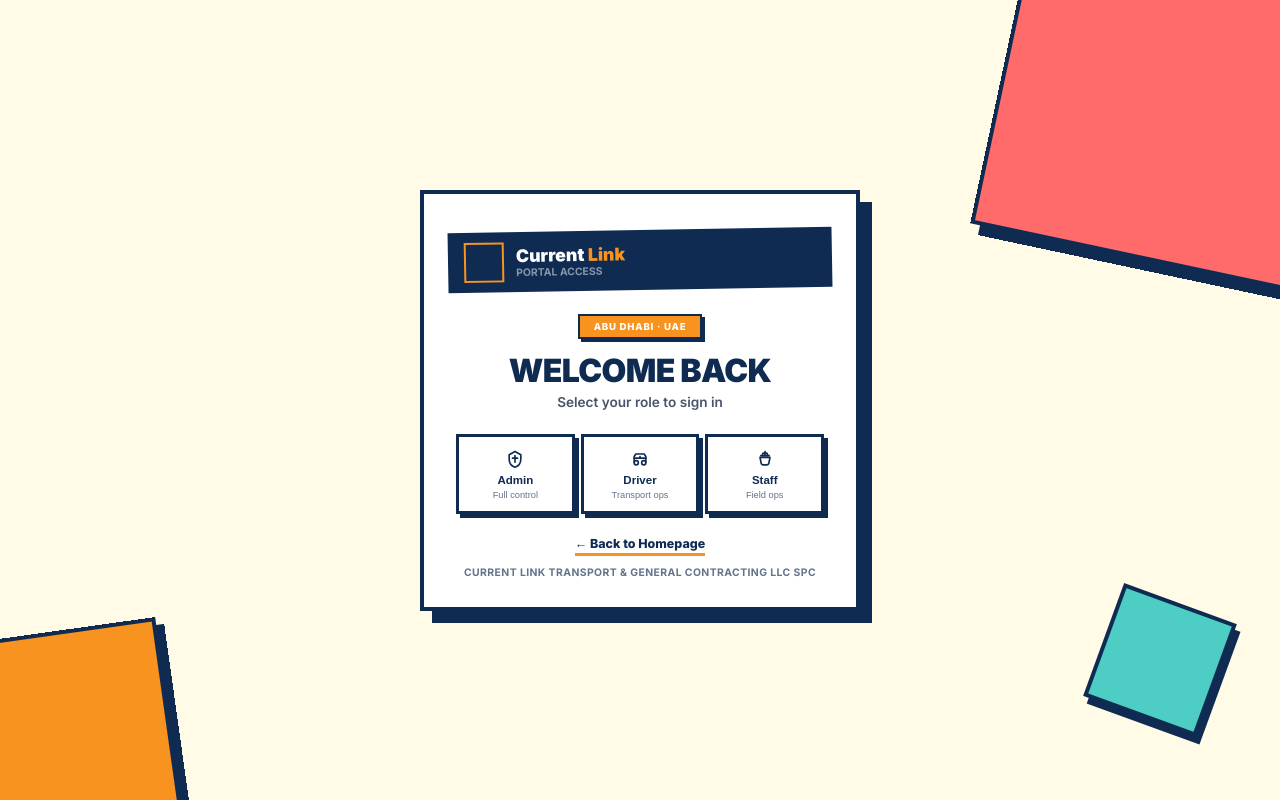
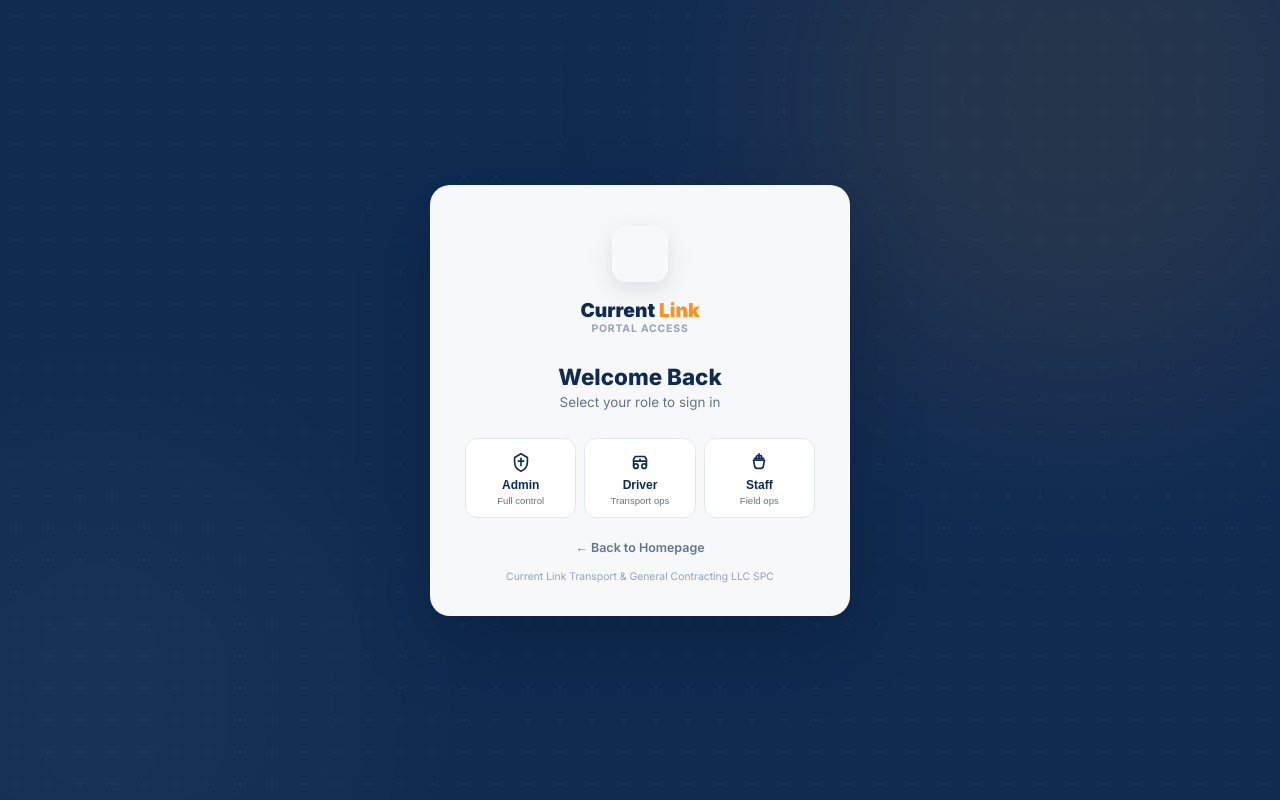
Before and after one commit to viki863-star/current-link-payroll, a Flask app: page /login in a window 1280 px wide. Run offline with Flask 3, Linux system fonts and the light colour scheme; parts of the project's set-up code (start-up, migrations or seed data) failed here and were passed over; some libraries are stand-ins or nearby versions; grey boxes are pictures that could not be loaded.

Commit message:
redesign: full viewport login with dot grid, centered card, scale-in animation

```diff
--- a/app/templates/login.html
+++ b/app/templates/login.html
@@ -17,327 +17,289 @@
             display: flex;
             align-items: center;
             justify-content: center;
-            background: #FFFBE6;
-            padding: 24px;
+            background: #0F2B52;
             position: relative;
+            overflow: hidden;
         }
 
-        /* ── Brutal background shapes ── */
-        .brutal-shape {
+        /* ── Dot Grid ── */
+        .vp-grid {
             position: fixed;
+            inset: 0;
+            background-image: radial-gradient(circle, rgba(255,255,255,0.08) 1px, transparent 1px);
+            background-size: 32px 32px;
+            z-index: 0;
+            pointer-events: none;
+        }
+
+        /* ── Gradient Orbs ── */
+        .vp-orb {
+            position: fixed;
+            border-radius: 50%;
+            filter: blur(120px);
             pointer-events: none;
             z-index: 0;
         }
-        .brutal-shape-1 {
-            width: 320px; height: 320px;
-            background: #FF6B6B;
-            border: 4px solid #0F2B52;
-            transform: rotate(12deg);
-            top: -60px; right: -40px;
-            box-shadow: 10px 10px 0 #0F2B52;
+        .vp-orb-1 {
+            width: 600px; height: 600px;
+            background: rgba(247,147,30,0.10);
+            top: -200px; right: -100px;
         }
-        .brutal-shape-2 {
-            width: 200px; height: 200px;
-            background: #F7931E;
-            border: 4px solid #0F2B52;
-            transform: rotate(-8deg);
-            bottom: -30px; left: -30px;
-            box-shadow: 8px 8px 0 #0F2B52;
-        }
-        .brutal-shape-3 {
-            width: 120px; height: 120px;
-            background: #4ECDC4;
-            border: 4px solid #0F2B52;
-            transform: rotate(20deg);
-            bottom: 80px; right: 60px;
-            box-shadow: 6px 6px 0 #0F2B52;
+        .vp-orb-2 {
+            width: 500px; height: 500px;
+            background: rgba(255,255,255,0.04);
+            bottom: -150px; left: -150px;
         }
 
         /* ── Flash ── */
-        .brutal-flash {
-            position: fixed; top: 24px; left: 50%;
+        .vp-flash {
+            position: fixed; top: 28px; left: 50%;
             transform: translateX(-50%); z-index: 9999;
             max-width: 420px; width: 90%;
         }
-        .brutal-flash > div {
-            background: #fff; border: 3px solid #0F2B52;
-            border-left: 6px solid #ef4444;
-            padding: 13px 16px;
-            box-shadow: 5px 5px 0 #0F2B52;
+        .vp-flash > div {
+            background: rgba(255,255,255,0.97);
+            backdrop-filter: blur(12px);
+            border-left: 4px solid #ef4444;
+            padding: 13px 18px;
+            border-radius: 12px;
+            box-shadow: 0 12px 40px rgba(0,0,0,0.18);
             margin-bottom: 6px;
-            font-size: 0.84rem; font-weight: 600; color: #0F2B52;
+            font-size: 0.84rem;
+            font-weight: 600;
+            color: #1e293b;
         }
-        .brutal-flash .success { border-left-color: #22c55e; }
+        .vp-flash .success { border-color: #22c55e; }
 
         /* ── Card ── */
-        .brutal-wrap {
+        .vp-wrap {
             position: relative;
             z-index: 2;
             width: 100%;
+            padding: 24px;
             display: flex;
             justify-content: center;
+            animation: vpFadeIn 0.5s ease both;
         }
-        .brutal-card {
+        @keyframes vpFadeIn {
+            from { opacity: 0; transform: scale(0.95) translateY(12px); }
+            to { opacity: 1; transform: scale(1) translateY(0); }
+        }
+        .vp-card {
             width: 100%;
-            max-width: 440px;
-            background: #fff;
-            border: 4px solid #0F2B52;
-            box-shadow: 12px 12px 0 #0F2B52;
-            padding: 36px 32px 28px;
+            max-width: 420px;
+            background: rgba(255,255,255,0.97);
+            backdrop-filter: blur(20px);
+            border-radius: 20px;
+            padding: 40px 34px 32px;
+            box-shadow: 0 30px 80px rgba(0,0,0,0.20);
+            border: 1px solid rgba(255,255,255,0.15);
         }
 
-        .brutal-brand {
-            display: flex;
-            align-items: center;
-            gap: 12px;
-            margin-bottom: 24px;
-            background: #0F2B52;
-            padding: 10px 16px;
-            margin-left: -8px;
-            margin-right: -8px;
-            transform: rotate(-1deg);
+        .vp-brand {
+            text-align: center;
+            margin-bottom: 28px;
         }
-        .brutal-brand video {
-            width: 40px; height: 40px;
-            border: 2px solid #F7931E;
+        .vp-brand video {
+            width: 56px;
+            height: 56px;
+            border-radius: 14px;
+            margin-bottom: 12px;
+            box-shadow: 0 8px 24px rgba(15,43,82,0.12);
         }
-        .brutal-brand-text {
+        .vp-brand-name {
             font-size: 0.65rem;
             font-weight: 700;
-            color: rgba(255,255,255,0.5);
+            color: #94a3b8;
             text-transform: uppercase;
+            letter-spacing: 0.08em;
         }
-        .brutal-brand-text strong {
+        .vp-brand-name strong {
             display: block;
-            font-size: 1.1rem;
+            font-size: 1.2rem;
             font-weight: 900;
-            color: #fff;
+            color: #0F2B52;
+            letter-spacing: 0;
             text-transform: none;
         }
-        .brutal-brand-text strong span { color: #F7931E; }
+        .vp-brand-name strong span { color: #F7931E; }
 
-        .brutal-head {
+        .vp-head {
             text-align: center;
-            margin-bottom: 24px;
+            margin-bottom: 28px;
         }
-        .brutal-eyebrow {
-            display: inline-block;
-            background: #F7931E;
-            color: #fff;
-            font-size: 0.6rem;
+        .vp-head h2 {
+            font-size: 1.4rem;
             font-weight: 800;
-            letter-spacing: 0.08em;
-            padding: 5px 14px;
-            border: 2px solid #0F2B52;
-            box-shadow: 3px 3px 0 #0F2B52;
-            margin-bottom: 12px;
-            text-transform: uppercase;
-        }
-        .brutal-head h2 {
-            font-size: 2rem;
-            font-weight: 900;
             color: #0F2B52;
             margin-bottom: 4px;
-            text-transform: uppercase;
-            letter-spacing: -0.02em;
         }
-        .brutal-head p {
-            font-size: 0.85rem;
-            color: #475569;
-            font-weight: 600;
+        .vp-head p {
+            font-size: 0.84rem;
+            color: #64748b;
         }
 
-        .brutal-form { display: grid; gap: 18px; }
-        .brutal-form label {
-            font-size: 0.78rem;
-            font-weight: 800;
+        .vp-form { display: grid; gap: 18px; }
+        .vp-form label {
+            font-size: 0.8rem;
+            font-weight: 700;
             color: #0F2B52;
             display: block;
             margin-bottom: 5px;
-            text-transform: uppercase;
-            letter-spacing: 0.04em;
         }
-        .brutal-form input {
+        .vp-form input {
             width: 100%;
             padding: 13px 16px;
-            border: 3px solid #0F2B52;
+            border: 1.5px solid #e2e8f0;
+            border-radius: 12px;
             font-size: 0.88rem;
             color: #0F2B52;
+            background: #f8fafc;
+            outline: none;
+            transition: all 0.2s;
+            font-family: 'Inter', sans-serif;
+        }
+        .vp-form input:focus {
+            border-color: #F7931E;
+            box-shadow: 0 0 0 4px rgba(247,147,30,0.10);
             background: #fff;
-            outline: none;
-            font-family: 'Inter', sans-serif;
-            font-weight: 600;
-            transition: box-shadow 0.15s, transform 0.15s;
         }
-        .brutal-form input:focus {
-            box-shadow: 5px 5px 0 #F7931E;
-            transform: translate(-2px, -2px);
+        .vp-form input::placeholder { color: #94a3b8; }
+
+        .vp-role-grid {
+            display: flex;
+            gap: 8px;
         }
-        .brutal-form input::placeholder {
-            color: #94a3b8;
-            font-weight: 500;
-        }
-
-        .brutal-role-grid {
-            display: flex;
-            gap: 6px;
-        }
-        .brutal-role {
+        .vp-role {
             flex: 1;
             text-align: center;
-            padding: 12px 4px 10px;
-            border: 3px solid #0F2B52;
+            padding: 12px 6px 10px;
+            border: 1.5px solid #e2e8f0;
+            border-radius: 12px;
             cursor: pointer;
-            transition: all 0.15s;
+            transition: all 0.25s;
             background: #fff;
             user-select: none;
-            box-shadow: 4px 4px 0 #0F2B52;
         }
-        .brutal-role:hover {
-            transform: translate(-2px, -2px);
-            box-shadow: 6px 6px 0 #0F2B52;
+        .vp-role:hover { border-color: #F7931E; background: #fffaf2; }
+        .vp-role.is-active {
+            border-color: #F7931E;
+            background: linear-gradient(180deg, #fff6e8, #ffedd5);
+            box-shadow: 0 0 0 3px rgba(247,147,30,0.10);
         }
-        .brutal-role.is-active {
-            background: #0F2B52;
-            box-shadow: 4px 4px 0 #F7931E;
-            transform: translate(-2px, -2px);
-        }
-        .brutal-role svg {
-            width: 20px; height: 20px;
+        .vp-role svg {
+            width: 22px; height: 22px;
             color: #0F2B52;
             display: block; margin: 0 auto 5px;
         }
-        .brutal-role.is-active svg { color: #F7931E; }
-        .brutal-role strong {
+        .vp-role.is-active svg { color: #F7931E; }
+        .vp-role strong {
             display: block;
-            font-size: 0.72rem;
-            font-weight: 800;
+            font-size: 0.75rem;
+            font-weight: 700;
             color: #0F2B52;
         }
-        .brutal-role.is-active strong { color: #fff; }
-        .brutal-role span {
-            font-size: 0.58rem;
+        .vp-role span {
+            font-size: 0.6rem;
             color: #64748b;
         }
-        .brutal-role.is-active span { color: rgba(255,255,255,0.6); }
 
-        .brutal-stage { display: none; }
-        .brutal-stage.is-visible { display: grid; gap: 16px; }
-        .brutal-stage-note {
+        .vp-stage { display: none; }
+        .vp-stage.is-visible { display: grid; gap: 16px; animation: vpSlideUp 0.3s ease both; }
+        @keyframes vpSlideUp {
+            from { opacity: 0; transform: translateY(8px); }
+            to { opacity: 1; transform: translateY(0); }
+        }
+        .vp-stage-note {
             font-size: 0.74rem;
-            color: #475569;
+            color: #64748b;
             line-height: 1.5;
             text-align: center;
-            font-weight: 600;
-            background: #FEF9C3;
-            padding: 8px 12px;
-            border: 2px solid #0F2B52;
         }
-        .brutal-fields { display: none; }
-        .brutal-fields.is-active { display: block; }
-        .brutal-fields.is-active input { margin-bottom: 12px; }
-        .brutal-fields.is-active input:last-child { margin-bottom: 0; }
+        .vp-fields { display: none; }
+        .vp-fields.is-active { display: block; }
+        .vp-fields.is-active input { margin-bottom: 12px; }
+        .vp-fields.is-active input:last-child { margin-bottom: 0; }
 
-        .brutal-options {
+        .vp-options {
             display: flex;
             align-items: center;
             justify-content: space-between;
             gap: 12px;
             flex-wrap: wrap;
         }
-        .brutal-remember {
+        .vp-remember {
             display: inline-flex;
             align-items: center;
-            gap: 8px;
+            gap: 7px;
+            font-size: 0.78rem;
+            color: #475569;
+        }
+        .vp-remember input { width: 14px; height: 14px; accent-color: #F7931E; }
+        .vp-forgot {
             font-size: 0.76rem;
             font-weight: 700;
-            color: #0F2B52;
+            color: #F7931E;
+            text-decoration: none;
         }
-        .brutal-remember input {
-            width: 16px; height: 16px;
-            accent-color: #F7931E;
-            border: 2px solid #0F2B52;
+        .vp-forgot:hover { color: #d47c10; }
+
+        .vp-submit {
+            width: 100%;
+            padding: 14px;
+            border: none;
+            border-radius: 12px;
+            background: linear-gradient(135deg, #F7931E 0%, #e67e0d 100%);
+            color: #fff;
+            font-size: 0.92rem;
+            font-weight: 800;
+            cursor: pointer;
+            letter-spacing: 0.01em;
+            transition: all 0.2s;
+            box-shadow: 0 8px 24px rgba(247,147,30,0.25);
         }
-        .brutal-forgot {
-            font-size: 0.76rem;
-            font-weight: 800;
-            color: #0F2B52;
-            text-decoration: none;
-            border-bottom: 3px solid #F7931E;
-            padding-bottom: 2px;
-        }
-        .brutal-forgot:hover { color: #F7931E; }
-
-        .brutal-submit {
-            width: 100%;
-            padding: 15px;
-            border: 3px solid #0F2B52;
-            background: #F7931E;
-            color: #fff;
-            font-size: 0.95rem;
-            font-weight: 900;
-            cursor: pointer;
-            text-transform: uppercase;
-            letter-spacing: 0.04em;
-            transition: all 0.15s;
-            box-shadow: 6px 6px 0 #0F2B52;
-        }
-        .brutal-submit:hover {
-            transform: translate(-3px, -3px);
-            box-shadow: 9px 9px 0 #0F2B52;
-        }
-        .brutal-submit:active {
-            transform: translate(0, 0);
-            box-shadow: 2px 2px 0 #0F2B52;
+        .vp-submit:hover {
+            transform: translateY(-2px);
+            box-shadow: 0 12px 32px rgba(247,147,30,0.30);
         }
 
-        .brutal-back {
+        .vp-back {
             text-align: center;
             margin-top: 18px;
         }
-        .brutal-back a {
+        .vp-back a {
             font-size: 0.78rem;
-            color: #0F2B52;
+            color: #64748b;
             text-decoration: none;
-            font-weight: 800;
-            border-bottom: 3px solid #F7931E;
-            padding-bottom: 2px;
+            font-weight: 600;
         }
-        .brutal-back a:hover { color: #F7931E; }
+        .vp-back a:hover { color: #0F2B52; }
 
-        .brutal-footer {
+        .vp-footer {
             text-align: center;
             margin-top: 14px;
             font-size: 0.65rem;
-            font-weight: 700;
-            color: #64748b;
-            text-transform: uppercase;
-            letter-spacing: 0.04em;
+            color: #94a3b8;
         }
 
         @media (max-width: 500px) {
-            .brutal-card { padding: 24px 16px 20px; box-shadow: 8px 8px 0 #0F2B52; }
-            .brutal-head h2 { font-size: 1.5rem; }
-            .brutal-role { padding: 10px 2px 8px; }
-            .brutal-role strong { font-size: 0.62rem; }
-            .brutal-role span { display: none; }
-            .brutal-role svg { width: 18px; height: 18px; }
-            .brutal-brand { margin-left: -4px; margin-right: -4px; padding: 8px 12px; }
-            .brutal-brand video { width: 34px; height: 34px; }
-            .brutal-brand-text strong { font-size: 0.95rem; }
-            .brutal-shape-1 { width: 180px; height: 180px; }
-            .brutal-shape-2 { width: 120px; height: 120px; }
-            .brutal-shape-3 { display: none; }
+            .vp-card { padding: 28px 18px 24px; border-radius: 16px; }
+            .vp-brand video { width: 46px; height: 46px; }
+            .vp-head h2 { font-size: 1.15rem; }
+            .vp-role { padding: 10px 4px 8px; }
+            .vp-role strong { font-size: 0.65rem; }
+            .vp-role span { display: none; }
+            .vp-role svg { width: 18px; height: 18px; }
         }
     </style>
 </head>
 <body>
 
-<div class="brutal-shape brutal-shape-1"></div>
-<div class="brutal-shape brutal-shape-2"></div>
-<div class="brutal-shape brutal-shape-3"></div>
+<div class="vp-grid"></div>
+<div class="vp-orb vp-orb-1"></div>
+<div class="vp-orb vp-orb-2"></div>
 
-<div class="brutal-flash" id="brutalFlash">
+<div class="vp-flash" id="vpFlash">
     {% with messages = get_flashed_messages(with_categories=true) %}
         {% if messages %}
             {% for category, message in messages %}
@@ -347,48 +309,47 @@
     {% endwith %}
 </div>
 
-<div class="brutal-wrap">
-    <div class="brutal-card">
-        <div class="brutal-brand">
-            <video autoplay loop muted playsinline width="40" height="40">
+<div class="vp-wrap">
+    <div class="vp-card">
+        <div class="vp-brand">
+            <video autoplay loop muted playsinline width="56" height="56">
                 <source src="{{ url_for('static', filename='logo.mp4') }}" type="video/mp4">
             </video>
-            <div class="brutal-brand-text">
+            <div class="vp-brand-name">
                 <strong>Current <span>Link</span></strong>
                 PORTAL ACCESS
             </div>
         </div>
 
-        <div class="brutal-head">
-            <div class="brutal-eyebrow">ABU DHABI · UAE</div>
+        <div class="vp-head">
             <h2>Welcome Back</h2>
             <p>Select your role to sign in</p>
         </div>
 
         {% set initial_role = selected_role if request.method == "POST" else "" %}
-        <form class="brutal-form" method="POST" autocomplete="off">
+        <form class="vp-form" method="POST" autocomplete="off">
             <input type="hidden" name="csrf_token" value="{{ csrf_token() }}">
-            <input type="hidden" name="role" id="brutalRole" value="{{ initial_role }}">
+            <input type="hidden" name="role" id="vpRole" value="{{ initial_role }}">
 
-            <div class="brutal-role-grid" role="group" aria-label="Select role">
-                <button type="button" class="brutal-role" data-role="admin">
-                    <svg viewBox="0 0 24 24" fill="none" stroke="currentColor" stroke-width="2" stroke-linecap="round" stroke-linejoin="round">
+            <div class="vp-role-grid" role="group" aria-label="Select role">
+                <button type="button" class="vp-role" data-role="admin">
+                    <svg viewBox="0 0 24 24" fill="none" stroke="currentColor" stroke-width="1.8" stroke-linecap="round" stroke-linejoin="round">
                         <path d="M12 3l7 4v5c0 5-3.4 8.7-7 10-3.6-1.3-7-5-7-10V7l7-4z"/>
                         <path d="M12 8v8"/><path d="M9 11h6"/>
                     </svg>
                     <strong>Admin</strong>
                     <span>Full control</span>
                 </button>
-                <button type="button" class="brutal-role" data-role="driver">
-                    <svg viewBox="0 0 24 24" fill="none" stroke="currentColor" stroke-width="2" stroke-linecap="round" stroke-linejoin="round">
+                <button type="button" class="vp-role" data-role="driver">
+                    <svg viewBox="0 0 24 24" fill="none" stroke="currentColor" stroke-width="1.8" stroke-linecap="round" stroke-linejoin="round">
                         <circle cx="7.5" cy="16.5" r="2.5"/><circle cx="16.5" cy="16.5" r="2.5"/>
                         <path d="M5 16V9l2-3h10l2 3v7"/><path d="M5 11h14"/><path d="M12 11v-2"/>
                     </svg>
                     <strong>Driver</strong>
                     <span>Transport ops</span>
                 </button>
-                <button type="button" class="brutal-role" data-role="technician">
-                    <svg viewBox="0 0 24 24" fill="none" stroke="currentColor" stroke-width="2" stroke-linecap="round" stroke-linejoin="round">
+                <button type="button" class="vp-role" data-role="technician">
+                    <svg viewBox="0 0 24 24" fill="none" stroke="currentColor" stroke-width="1.8" stroke-linecap="round" stroke-linejoin="round">
                         <path d="M12 3v5"/><path d="M7 8h10"/>
                         <path d="M9 8V6.5a1.5 1.5 0 0 1 1.5-1.5h3A1.5 1.5 0 0 1 15 6.5V8"/>
                         <path d="M6 10h12l-1.2 6.1A3 3 0 0 1 13.9 19H10.1a3 3 0 0 1-2.9-2.9L6 10z"/>
@@ -398,54 +359,54 @@
                 </button>
             </div>
 
-            <div class="brutal-stage" id="brutalStage">
-                <p class="brutal-stage-note" id="brutalNote">Choose a role above.</p>
+            <div class="vp-stage" id="vpStage">
+                <p class="vp-stage-note" id="vpNote">Choose a role above.</p>
 
-                <div class="brutal-fields" data-group="admin">
-                    <label for="brutalAdminPass">Password</label>
-                    <input type="password" id="brutalAdminPass" name="password" placeholder="Enter admin password">
+                <div class="vp-fields" data-group="admin">
+                    <label for="vpAdminPass">Password</label>
+                    <input type="password" id="vpAdminPass" name="password" placeholder="Enter admin password">
                 </div>
-                <div class="brutal-fields" data-group="driver">
-                    <label for="brutalDriverPhone">Phone Number</label>
-                    <input type="text" id="brutalDriverPhone" name="phone_number" placeholder="Enter phone number" inputmode="tel">
-                    <label for="brutalDriverPin">Password / PIN</label>
-                    <input type="password" id="brutalDriverPin" name="driver_pin" placeholder="Enter your PIN" inputmode="numeric">
+                <div class="vp-fields" data-group="driver">
+                    <label for="vpDriverPhone">Phone Number</label>
+                    <input type="text" id="vpDriverPhone" name="phone_number" placeholder="Enter phone number" inputmode="tel">
+                    <label for="vpDriverPin">Password / PIN</label>
+                    <input type="password" id="vpDriverPin" name="driver_pin" placeholder="Enter your PIN" inputmode="numeric">
                 </div>
-                <div class="brutal-fields" data-group="technician">
-                    <label for="brutalStaffUser">Username / Email</label>
-                    <input type="text" id="brutalStaffUser" name="user_id" placeholder="Enter your username or email">
-                    <label for="brutalStaffPass">Password</label>
-                    <input type="password" id="brutalStaffPass" name="password" placeholder="Enter your password">
+                <div class="vp-fields" data-group="technician">
+                    <label for="vpStaffUser">Username / Email</label>
+                    <input type="text" id="vpStaffUser" name="user_id" placeholder="Enter your username or email">
+                    <label for="vpStaffPass">Password</label>
+                    <input type="password" id="vpStaffPass" name="password" placeholder="Enter your password">
                 </div>
 
-                <div class="brutal-options">
-                    <label class="brutal-remember">
+                <div class="vp-options">
+                    <label class="vp-remember">
                         <input type="checkbox" name="remember_me" value="1">
                         <span>Remember me</span>
                     </label>
-                    <a class="brutal-forgot" id="brutalHelp" href="#">Forgot Password?</a>
+                    <a class="vp-forgot" id="vpHelp" href="#">Forgot Password?</a>
                 </div>
 
-                <button class="brutal-submit" type="submit" id="brutalSubmit" hidden>Access Portal</button>
+                <button class="vp-submit" type="submit" id="vpSubmit" hidden>Access Portal</button>
             </div>
         </form>
 
-        <div class="brutal-back">
+        <div class="vp-back">
             <a href="{{ url_for('home') }}">&larr; Back to Homepage</a>
         </div>
-        <div class="brutal-footer">Current Link Transport &amp; General Contracting LLC SPC</div>
+        <div class="vp-footer">Current Link Transport &amp; General Contracting LLC SPC</div>
     </div>
 </div>
 
 <script>
 (function(){
-    var roleInput = document.getElementById('brutalRole');
-    var stage = document.getElementById('brutalStage');
-    var note = document.getElementById('brutalNote');
-    var submit = document.getElementById('brutalSubmit');
-    var helpLink = document.getElementById('brutalHelp');
-    var opts = Array.from(document.querySelectorAll('.brutal-role'));
-    var fgroups = Array.from(document.querySelectorAll('.brutal-fields'));
+    var roleInput = document.getElementById('vpRole');
+    var stage = document.getElementById('vpStage');
+    var note = document.getElementById('vpNote');
+    var submit = document.getElementById('vpSubmit');
+    var helpLink = document.getElementById('vpHelp');
+    var opts = Array.from(document.querySelectorAll('.vp-role'));
+    var fgroups = Array.from(document.querySelectorAll('.vp-fields'));
 
     var configs = {
         admin: { note: 'Admin access uses the internal password only.', help: 'Forgot password? Contact system admin', href: '#' },
@@ -495,7 +456,7 @@
     resetFields();
     activateRole(roleInput.value || '');
 
-    var flashEl = document.getElementById('brutalFlash');
+    var flashEl = document.getElementById('vpFlash');
     if (flashEl && flashEl.children.length === 0) { flashEl.style.display = 'none'; }
 })();
 </script>
```
